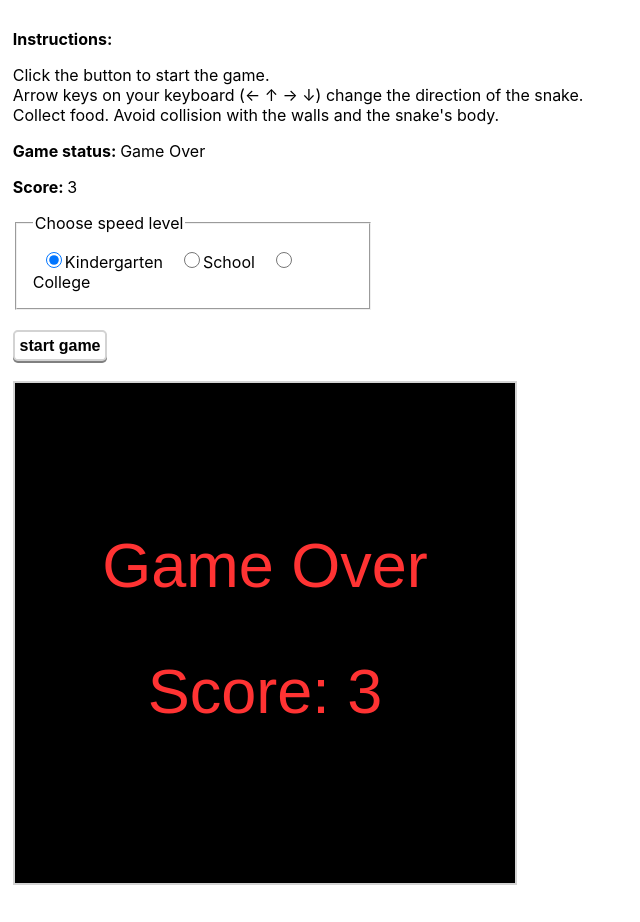
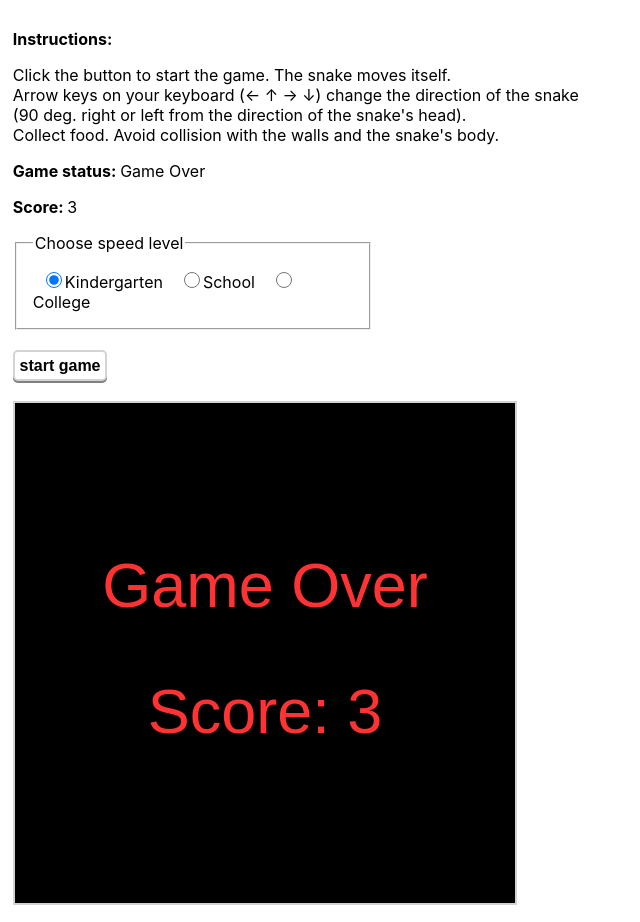
Before and after one commit to b-lukaszuk/snake_game, a React (Create React App) app in the folder my-app/: page / in a window 1280 px wide. Shown: the whole page, without its empty margins (0-640 px from the left). Built offline with nearby package versions, Linux system fonts and the light colour scheme.

Commit message:
kosmetyka, doprecyzowanie instrukcji

```diff
--- a/my-app/src/components/Instructions.tsx
+++ b/my-app/src/components/Instructions.tsx
@@ -5,11 +5,14 @@ const Instructions: React.FC = (): ReactElement<HTMLElement> => {
         <div>
             <p> <b>Instructions: </b> </p>
             <span>
-                Click the button to start the game.
+                Click the button to start the game. The snake moves itself.
                 <br />
-                Arrow keys on your keyboard (&#8592; &#8593; &#8594; &#8595;) change the direction of the snake.
+                Arrow keys on your keyboard (&#8592; &#8593; &#8594; &#8595;) change the direction of the snake
+                <br />
+                (90 deg. right or left from the direction of the snake's head).
                 <br />
                 Collect food. Avoid collision with the walls and the snake's body.
+                <br />
             </span>
         </div>
     )
```
